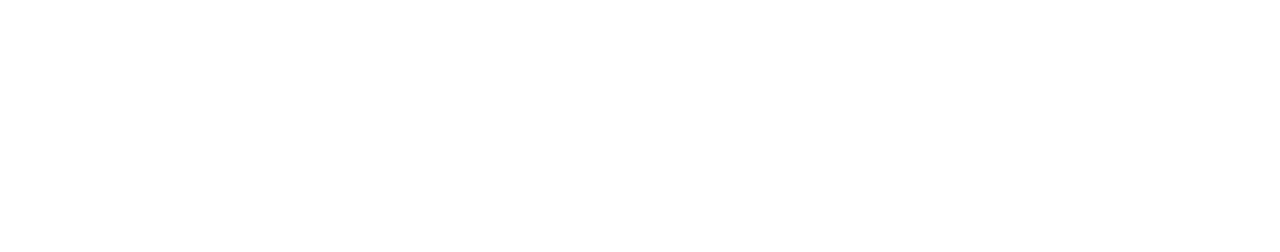
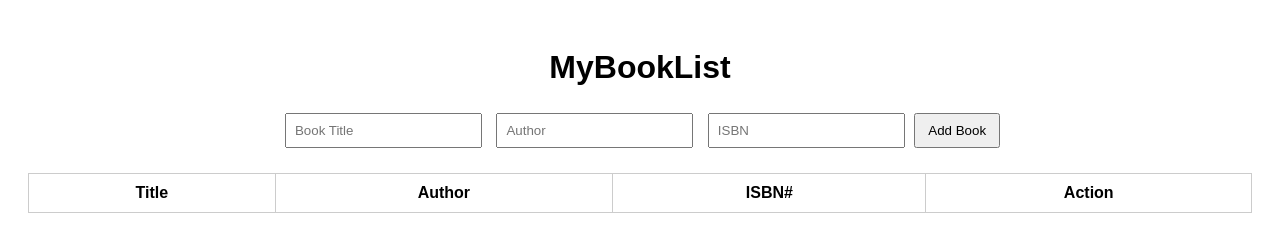
Before and after one commit to acciojob/book-list-anuragsharma682, a website: page main.html in a window 1280 px wide. Drawn offline with Linux system fonts and the light colour scheme.

Commit message:
created a submission

```diff
--- a/main.html
+++ b/main.html
@@ -1,16 +1,36 @@
 <!DOCTYPE html>
+<html lang="en">
+<head>
+    <meta charset="UTF-8">
+    <title>MyBookList</title>
+    <link rel="stylesheet" href="styles.css">
+</head>
+<body>
 
-<html>
+    <h1>MyBookList</h1>
 
-<head>
-	<link rel="stylesheet" href="styles.css">
-</head>
+    <div class="form-group">
+        <form id="book-form">
+            <input type="text" id="title" placeholder="Book Title" required>
+            <input type="text" id="author" placeholder="Author" required>
+            <input type="text" id="isbn" placeholder="ISBN" required>
+            <button type="submit" id="submit">Add Book</button>
+        </form>
+    </div>
 
-<body>
-	<!-- the entire body must be written by student -->
-    <script type="text/javascript" src="./script.js">
-</script>
+    <table class="table table-striped">
+        <thead>
+            <tr>
+                <th>Title</th>
+                <th>Author</th>
+                <th>ISBN#</th>
+                <th>Action</th>
+            </tr>
+        </thead>
+        <tbody id="book-list">
+        </tbody>
+    </table>
 
+    <script src="script.js"></script>
 </body>
-
 </html>
--- a/script.js
+++ b/script.js
@@ -1 +1,28 @@
-//your JS code here. If required.
+document.getElementById("book-form").addEventListener("submit", function (e) {
+    e.preventDefault();
+
+    const title = document.getElementById("title").value;
+    const author = document.getElementById("author").value;
+    const isbn = document.getElementById("isbn").value;
+
+    const tableBody = document.getElementById("book-list");
+
+    const row = document.createElement("tr");
+
+    row.innerHTML = `
+        <td>${title}</td>
+        <td>${author}</td>
+        <td>${isbn}</td>
+        <td><button class="delete">Clear</button></td>
+    `;
+
+    tableBody.appendChild(row);
+
+    document.getElementById("book-form").reset();
+});
+
+document.getElementById("book-list").addEventListener("click", function (e) {
+    if (e.target.classList.contains("delete")) {
+        e.target.parentElement.parentElement.remove();
+    }
+});
--- a/styles.css
+++ b/styles.css
@@ -1 +1,44 @@
-/*  your css code here. If applicable */
+body {
+    font-family: Arial, sans-serif;
+    padding: 20px;
+}
+
+h1 {
+    text-align: center;
+}
+
+.form-group {
+    margin-bottom: 20px;
+    text-align: center;
+}
+
+input {
+    padding: 8px;
+    margin: 5px;
+}
+
+#submit {
+    padding: 8px 12px;
+    cursor: pointer;
+}
+
+.table {
+    width: 100%;
+    border-collapse: collapse;
+}
+
+.table th,
+.table td {
+    border: 1px solid #ccc;
+    padding: 10px;
+    text-align: center;
+}
+
+.table-striped tr:nth-child(even) {
+    background-color: #f2f2f2;
+}
+
+.delete {
+    color: red;
+    cursor: pointer;
+}
```
